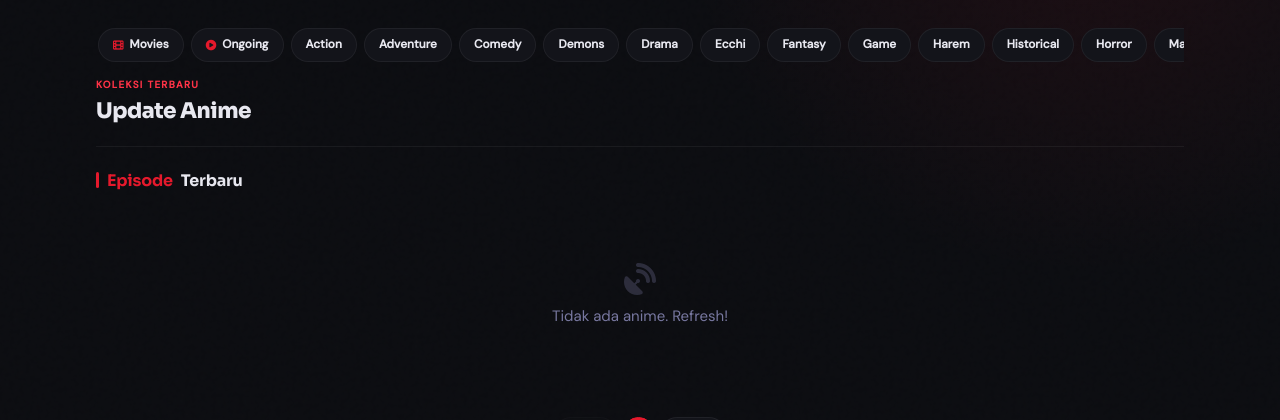
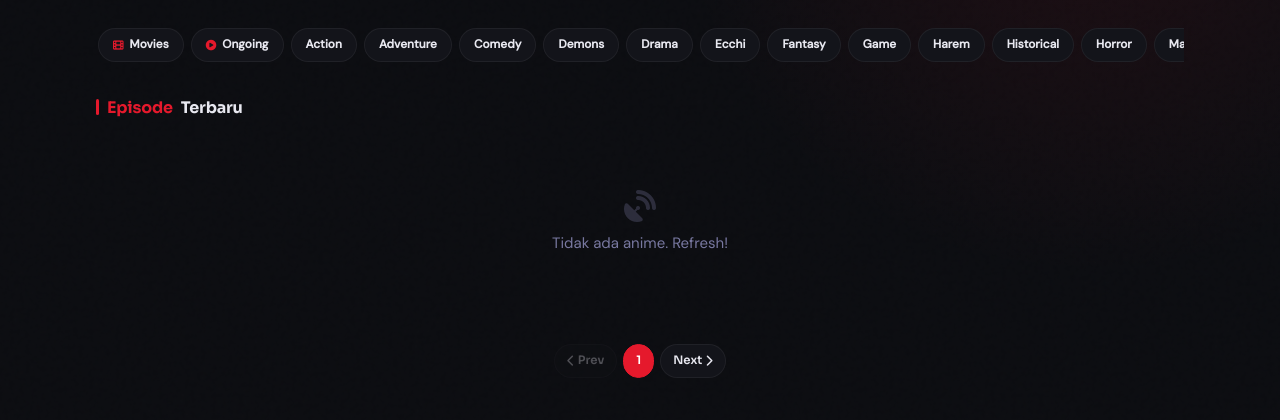
Before and after one commit to KimTaehyung666/kitanime, a Flask app: page / in a window 1280 px wide. Shown: the part 64-484 px from the top of the page. Run offline with Flask 3, Linux system fonts and the light colour scheme; data that the repository does not hold is empty.

Commit message:
Remove redundant homepage header

```diff
--- a/templates/index.html
+++ b/templates/index.html
@@ -28,13 +28,6 @@
     <a class="chip" href="/genre/{{ s }}">{{ name }}</a>
     {% endif %}
     {% endfor %}
-</div>
-
-<div class="content-head">
-    <div>
-        <div class="eyebrow">Koleksi terbaru</div>
-        <h1>Update Anime</h1>
-    </div>
 </div>
 
 <!-- UPDATE TERBARU -->
```
